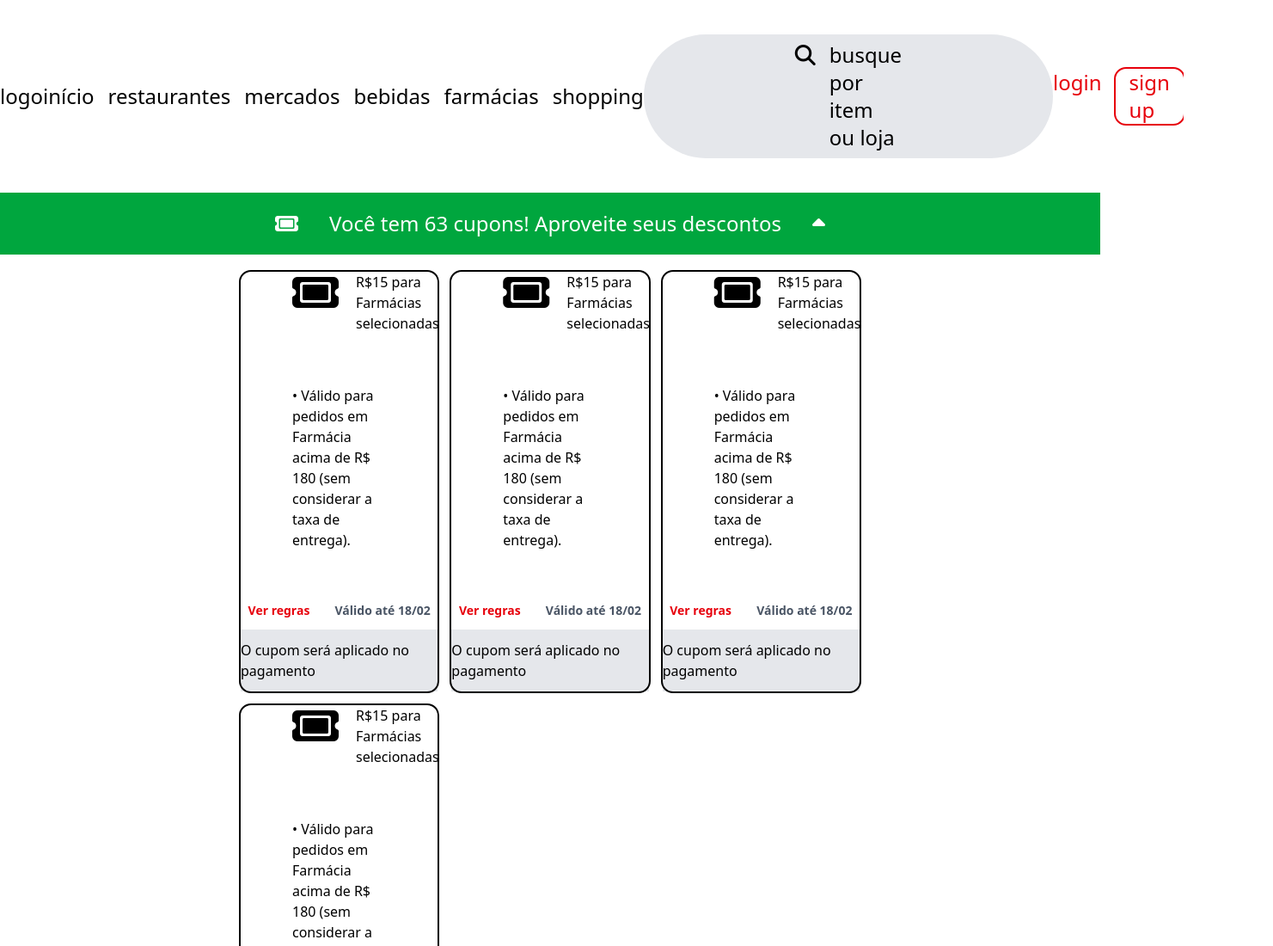
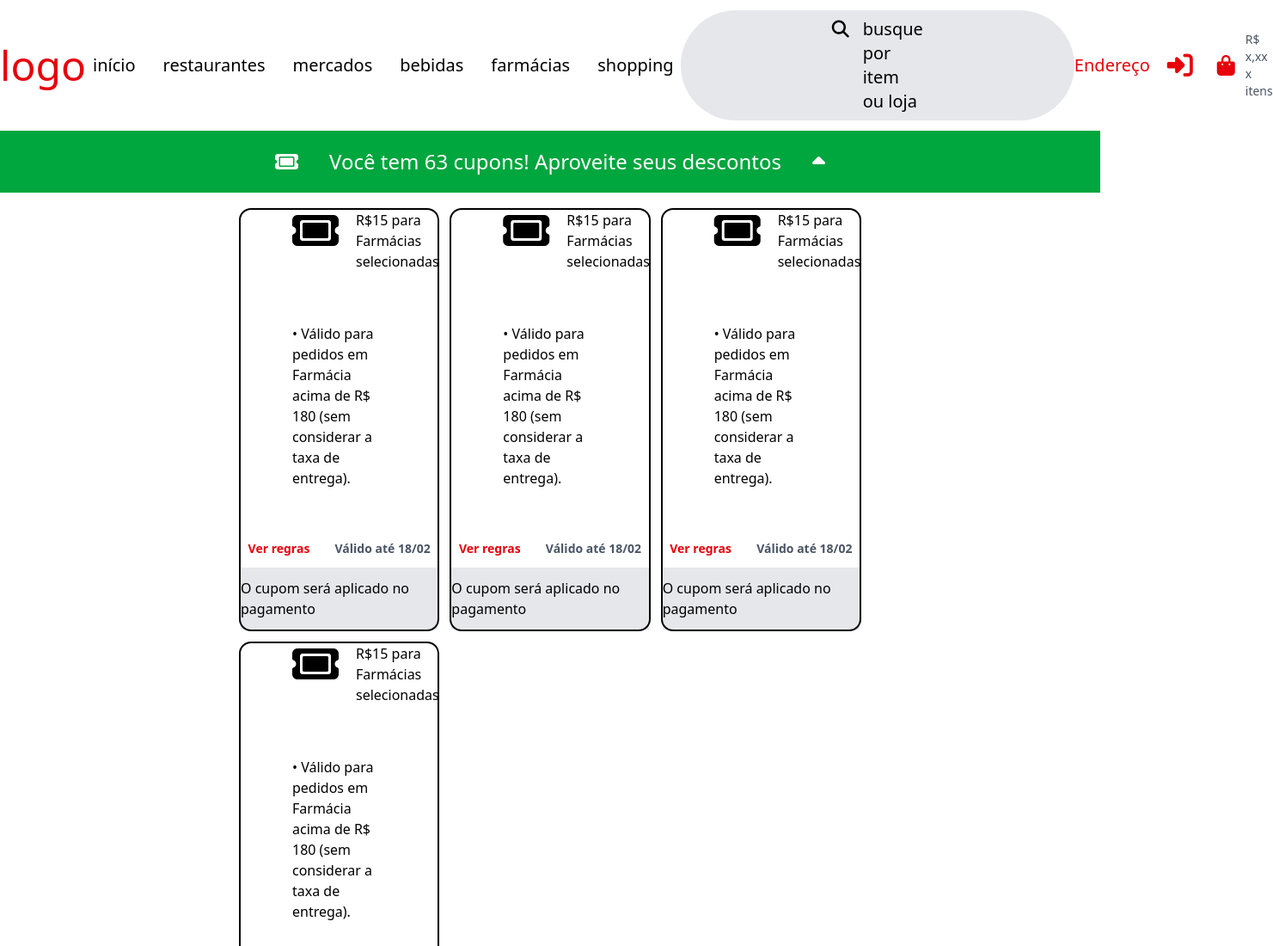
Before and after one commit to IntLuisa/replicaDoIfood, a plain HTML site: page cupomPage.html in a window 1280 px wide. Shown: the top 1100 px of the page at 86% size, 1481 px wide, since content can reach past the window. Drawn offline with nearby package versions, Linux system fonts and the light colour scheme.

```diff
--- a/cupomPage.html
+++ b/cupomPage.html
@@ -7,26 +7,36 @@
     <script src="https://unpkg.com/@tailwindcss/browser@4"></script>
     <script src="https://kit.fontawesome.com/79eceb2aba.js" crossorigin="anonymous"></script>
 </head>
-<header class="text-2xl flex flex-row py-10 justify-around items-center">
-    <section>logo</section>
+<header class="text-xl flex flex-row py-3 justify-around items-center">
+    <div class="text-5xl text-red-600">logo</div>
 
-    <section class="flex flex-row gap-4">
-        <div>início</div>
-        <div>restaurantes</div>
-        <div>mercados</div>
-        <div>bebidas</div>
-        <div>farmácias</div>
-        <div>shopping</div>
+    <section class="flex flex-row gap-4 ">
+        <div class="hover:bg-gray-200 rounded-xl px-2">início</div>
+        <div class="hover:bg-gray-200 rounded-xl px-2">restaurantes</div>
+        <div class="hover:bg-gray-200 rounded-xl px-2">mercados</div>
+        <div class="hover:bg-gray-200 rounded-xl px-2">bebidas</div>
+        <div class="hover:bg-gray-200 rounded-xl px-2">farmácias</div>
+        <div class="hover:bg-gray-200 rounded-xl px-2">shopping</div>
     </section>
 <!-- barra de pesquisa -->
-    <section class="rounded-full flex flex-row gap-4 bg-gray-200 px-44 py-2  text-2xl justify-between">
+    <section class="rounded-full flex flex-row gap-4 bg-gray-200 px-44 py-2  text-xl justify-between">
             <div><i class="fa-solid fa-magnifying-glass"></i></div>
             <div><p>busque por item ou loja</p></div>
     </section>
 
-    <section class="flex flex-row gap-4 text-red-600 justify-end">
-        <div>login</div>
-        <div class=" border-solid rounded-xl outline-2 px-4">sign up</div>
+    <section class="flex flex-row gap-4 text-red-600 justify-end items-center gap-5">
+        <div id="clickEndereco">Endereço</div>
+        <div class="text-3xl mr-2" id="clickArrowLogin">
+            <i class="fa-solid fa-right-to-bracket"></i>
+        </div>
+        <div class="flex flex-row gap-3 items-center">
+            <i class="fa-solid fa-bag-shopping text-2xl"></i>
+            <div class="flex flex-col text-gray-600 text-sm">
+                <p> R$ x,xx</p>
+                <p> x itens</p>
+            </div>
+
+        </div>
     </section>
 </header>
 
@@ -97,6 +107,30 @@
         botao.addEventListener('click', function() {
             window.open('index.html', '_self');
         });
+
+        const login = document.getElementById('clickArrowLogin');
+        login.addEventListener('click', function() {
+            window.open('loginPage.html', '_self');
+        });
+
+
+        const endereco = document.getElementById('clickEndereco');
+        endereco.addEventListener('click', function() {
+            // Coletar dados do usuário
+            let ruaDaCasaDoUsuario = prompt('Digite sua Rua:');
+            let numberDaCasaDoUsuario = prompt('Digite o Número da sua Casa:');
+            let lugarDeReferenciaDaCasaDoUsuario = prompt('Digite um Ponto de Referência:');
+
+            // Salvar em um objeto
+            let enderecoDoUsuario = {
+                rua: ruaDaCasaDoUsuario,
+                numero: numberDaCasaDoUsuario,
+                referencia: lugarDeReferenciaDaCasaDoUsuario
+            };
+
+            // Exibir o endereço em um alerta
+            alert(`Seu endereço é:\nRua: ${enderecoDoUsuario.rua}\nNúmero: ${enderecoDoUsuario.numero}\nReferência: ${enderecoDoUsuario.referencia}`);
+        });
     </script>
 </body>
 
```
Also changed, not shown: index.html (+50 -3 lines).
